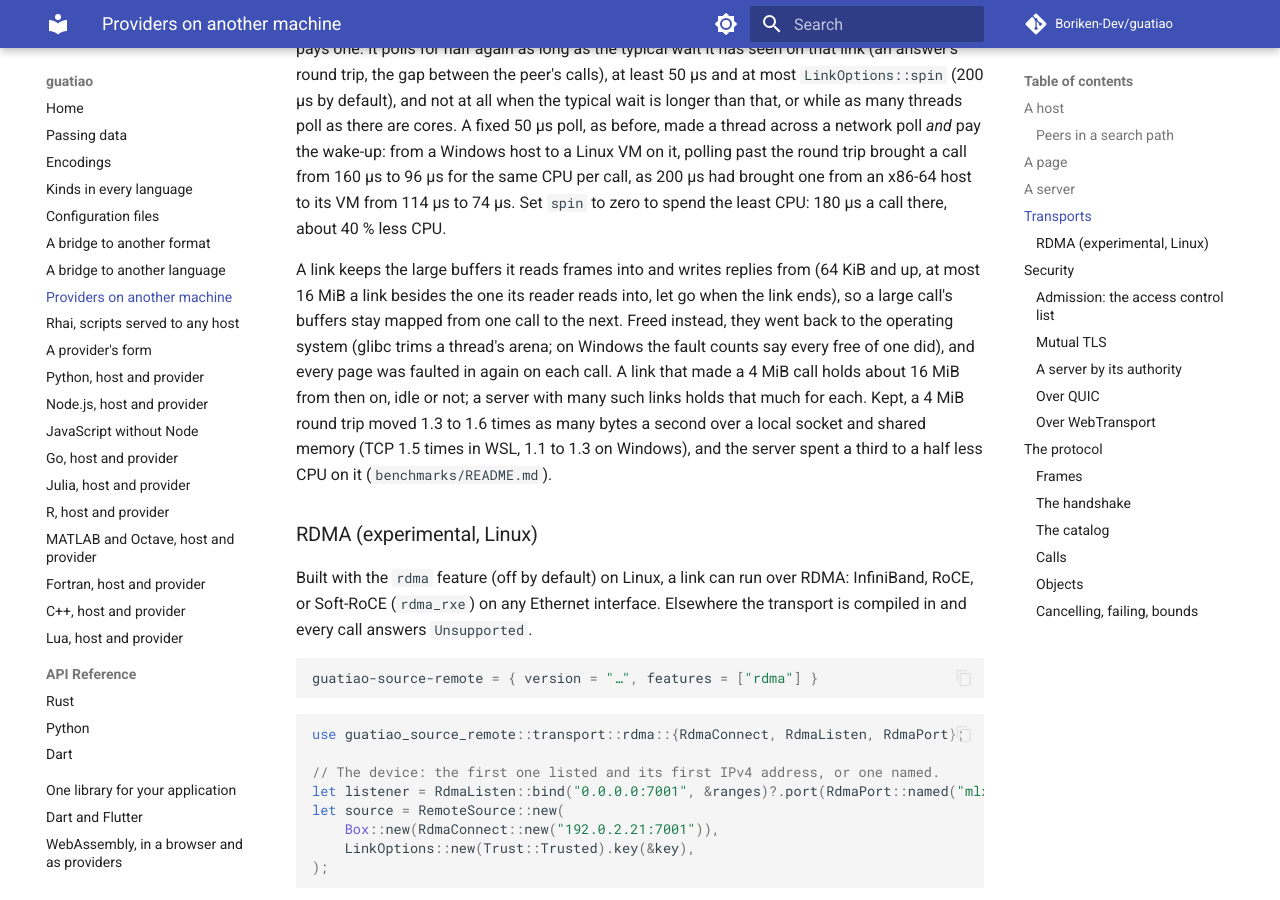
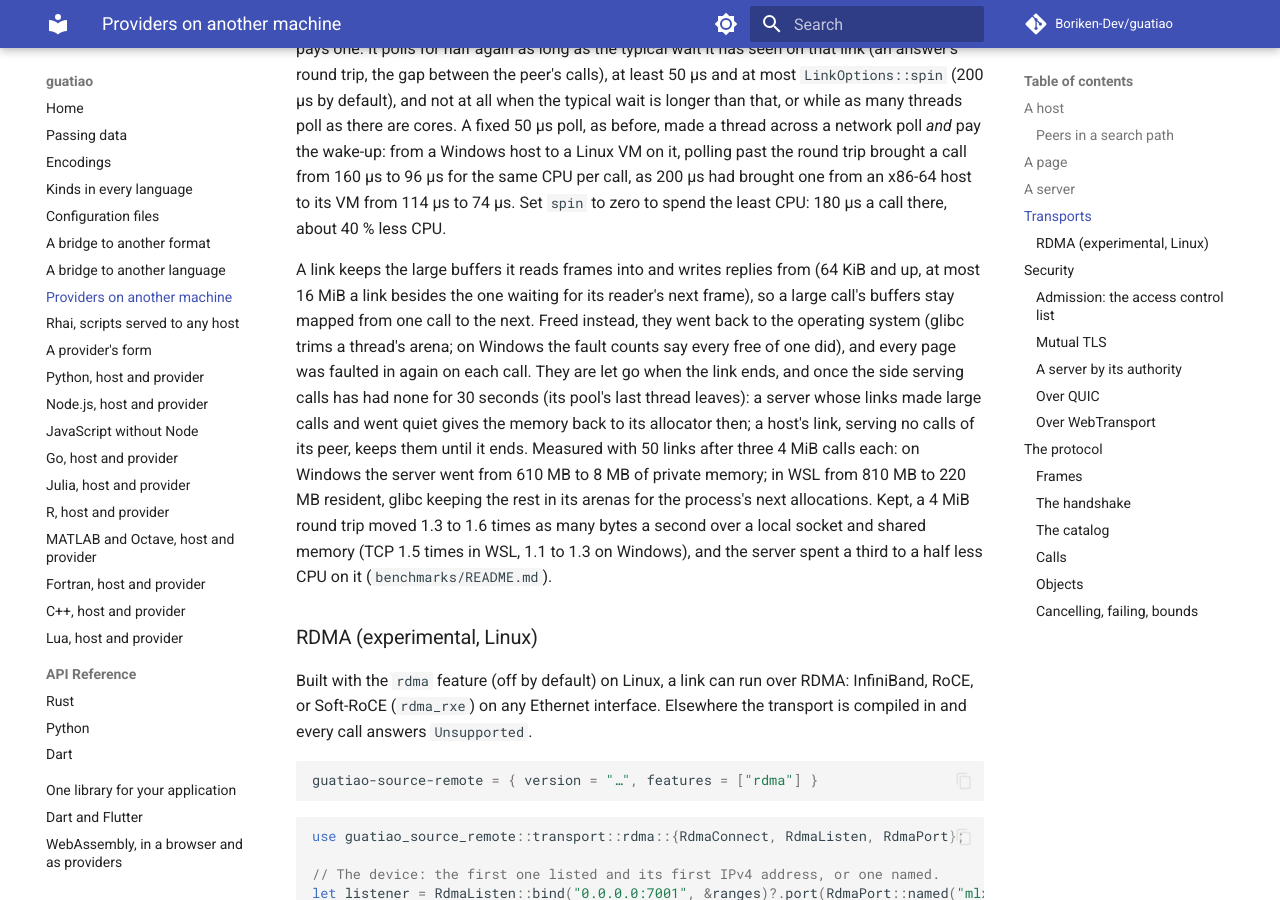
Before and after one commit to Boriken-Dev/guatiao, an MkDocs documentation site: the page built from docs/remote.md, in a window 1280 px wide and 900 px high, scrolled down 7660 px. Built offline with MkDocs 1.6.1 and Material for MkDocs 9.7.7, drawn with Linux system fonts in a browser that asks for light colours; comment, search, counter and statistics services are not loaded.

Commit message:
docs: what letting an idle remote link's buffers go measured

```diff
--- a/docs/remote.md
+++ b/docs/remote.md
@@ -348,14 +348,20 @@ x86-64 host to its VM from 114 µs to 74 µs. Set `spin` to zero to spend
 the least CPU: 180 µs a call there, about 40 % less CPU.
 
 A link keeps the large buffers it reads frames into and writes replies
-from (64 KiB and up, at most 16 MiB a link besides the one its reader
-reads into, let go when the link ends), so a large call's buffers stay
-mapped from one call to the next. Freed instead, they went back to the
-operating system (glibc trims a thread's arena; on Windows the fault
-counts say every free of one did), and every page was faulted in again
-on each call. A link that made a 4 MiB call holds about 16 MiB from then
-on, idle or not; a server with many such links holds that much for each.
-Kept, a 4 MiB round trip moved 1.3 to 1.6 times as many bytes a second
+from (64 KiB and up, at most 16 MiB a link besides the one waiting for
+its reader's next frame), so a large call's buffers stay mapped from one
+call to the next. Freed instead, they went back to the operating system
+(glibc trims a thread's arena; on Windows the fault counts say every
+free of one did), and every page was faulted in again on each call. They
+are let go when the link ends, and once the side serving calls has had
+none for 30 seconds (its pool's last thread leaves): a server whose
+links made large calls and went quiet gives the memory back to its
+allocator then; a host's link, serving no calls of its peer, keeps them
+until it ends. Measured with 50 links after three 4 MiB calls each: on
+Windows the server went from 610 MB to 8 MB of private memory; in WSL
+from 810 MB to 220 MB resident, glibc keeping the rest in its arenas for
+the process's next allocations. Kept, a 4 MiB round trip moved 1.3 to
+1.6 times as many bytes a second
 over a local socket and shared memory (TCP 1.5 times in WSL, 1.1 to 1.3
 on Windows), and the server spent a third to a half less CPU on it
 (`benchmarks/README.md`).
```
Also changed, not shown: benchmarks/README.md (+33 -0 lines), 6 other files.
